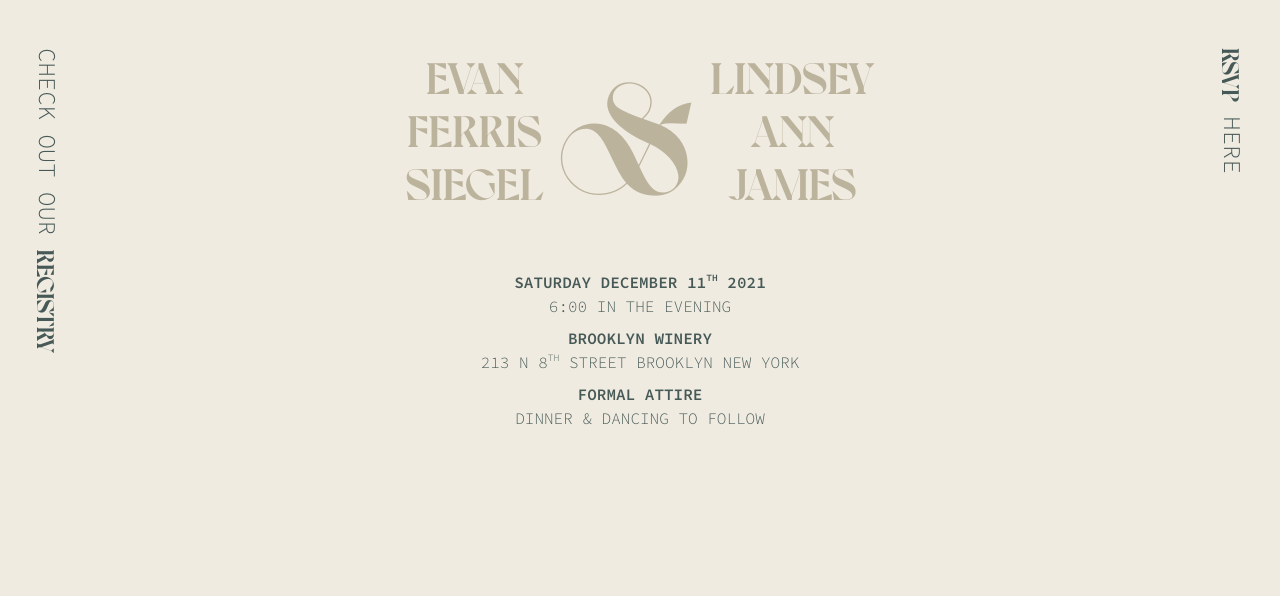
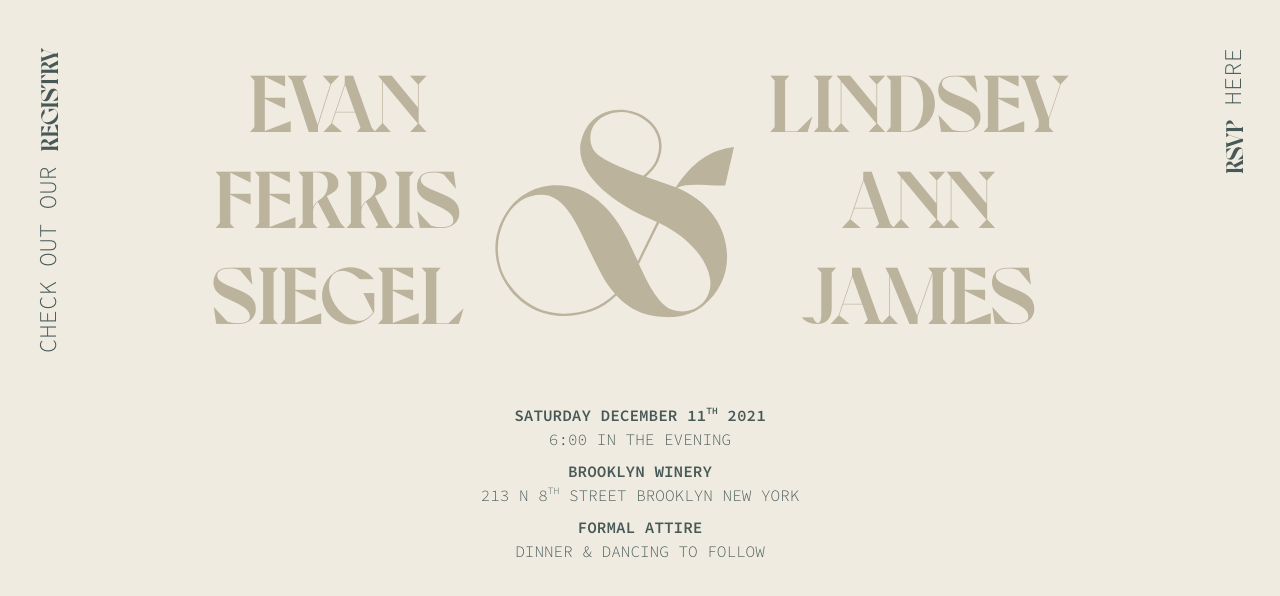
Before and after one commit to vanev/wedding, a Next.js app: page / in a window 1280 px wide. Shown: the top 596 px of the page. Built offline with nearby package versions, Linux system fonts and the light colour scheme.

Commit message:
Cleans Up Homepage Styles

```diff
--- a/components/Date.module.css
+++ b/components/Date.module.css
@@ -2,11 +2,12 @@
   display: flex;
   justify-content: center;
   align-items: center;
+  padding-left: 0.225em;
   width: 100vw;
 
   color: var(--colors-light-text);
   font-family: var(--fonts-display);
-  font-size: 20vh;
+  font-size: 50vw;
   line-height: 1em;
   writing-mode: vertical-rl;
 }
--- a/components/Link.module.css
+++ b/components/Link.module.css
@@ -8,6 +8,7 @@
   text-transform: uppercase;
   text-decoration: none;
   writing-mode: vertical-lr;
+  transform: rotate(180deg);
 }
 
 .root strong {
--- a/components/Names.module.css
+++ b/components/Names.module.css
@@ -12,7 +12,7 @@
 }
 
 .name + .ampersand {
-  margin-top: 1rem;
+  margin-top: -1.5rem;
 }
 
 .ampersand {
@@ -29,8 +29,12 @@
     white-space: pre;
     font-family: var(--fonts-display);
     font-weight: bold;
-    font-size: 2.75rem;
+    font-size: 6.28571429vw;
     color: var(--colors-light-text);
+  }
+
+  .ampersand {
+    font-size: 22.85714286vw;
   }
 }
 
@@ -43,10 +47,10 @@
 
   .name + .ampersand {
     margin-top: 0;
-    margin-left: 1rem;
+    margin-left: 2.28571429vw;
   }
 
   .ampersand + .name {
-    margin-left: 1rem;
+    margin-left: 2.28571429vw;
   }
 }
--- a/styles/Home.module.css
+++ b/styles/Home.module.css
@@ -21,7 +21,7 @@
 .date {
 }
 .date + .names {
-  margin-top: 3rem;
+  margin-top: 4rem;
 }
 
 @media (min-width: 500px) {
```
